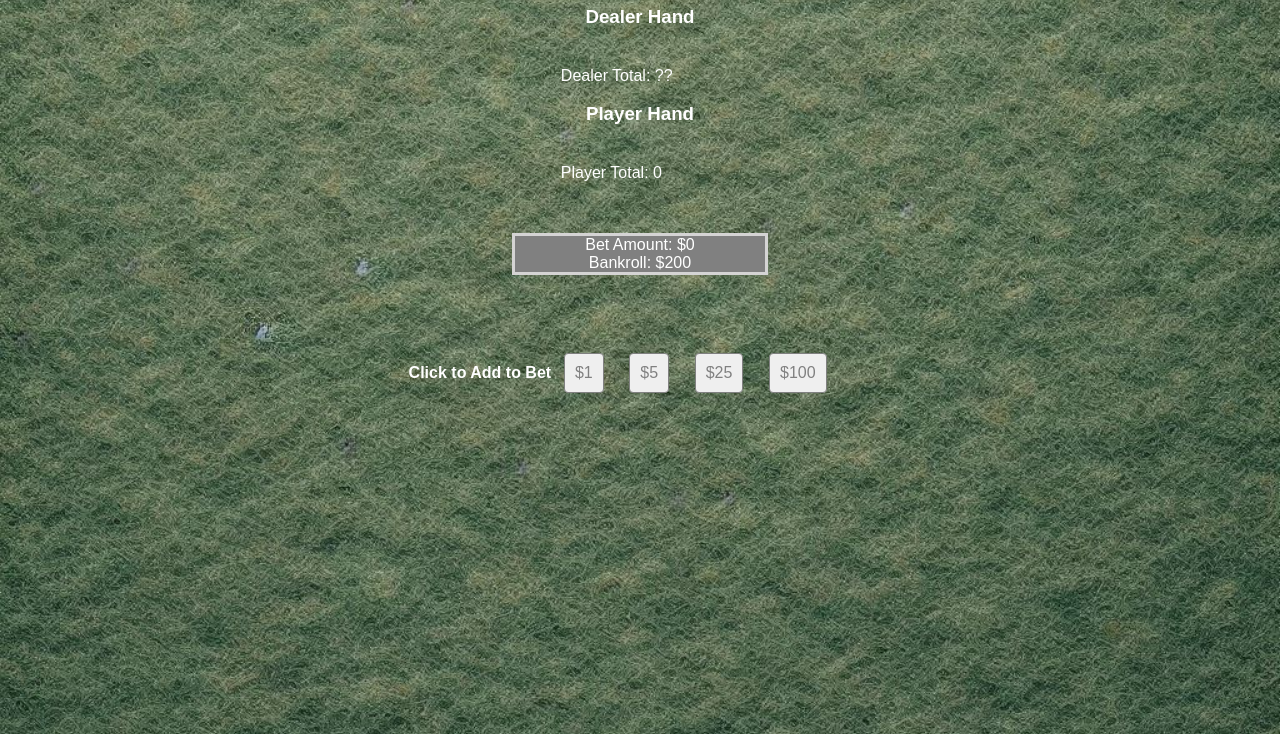
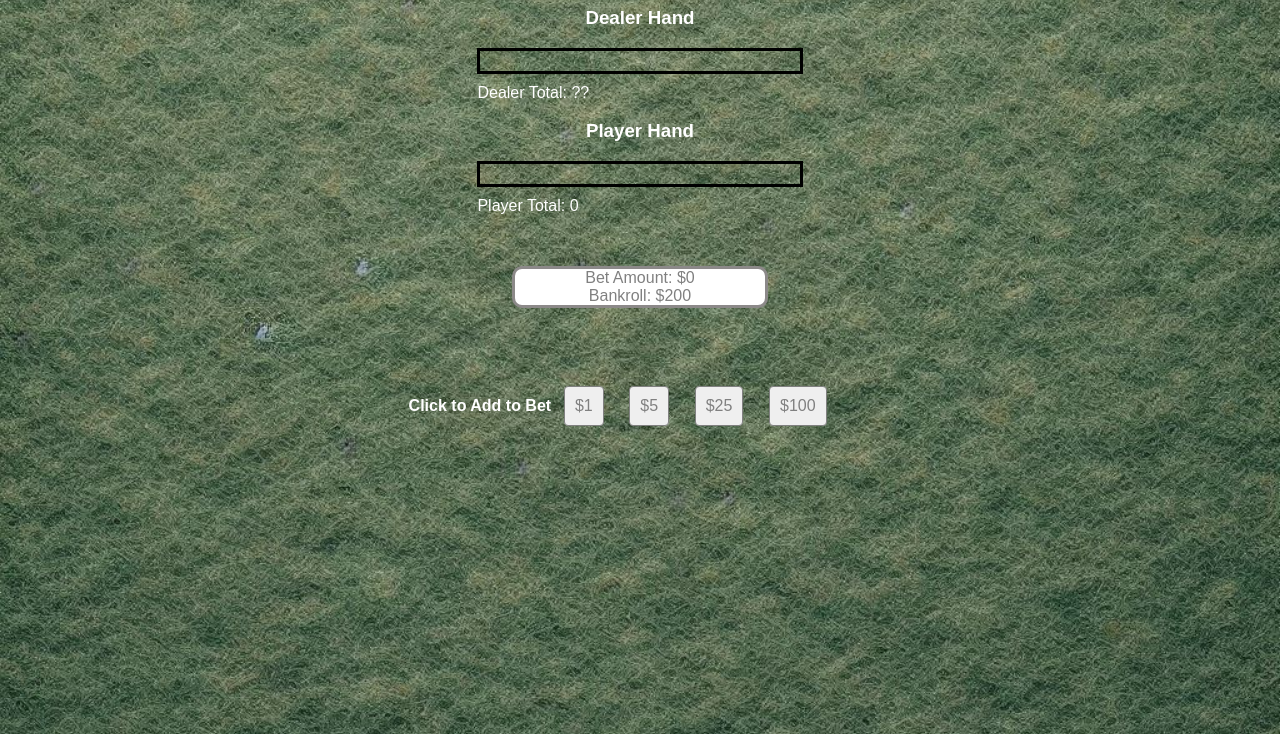
Before and after one commit to galichinsky/blackjack, a plain HTML site: page index.html in a window 1280 px wide. Shown: the part 82-816 px from the top of the page. Drawn offline with Linux system fonts and the light colour scheme.

Commit message:
Add emojis and border to cards

```diff
--- a/css/main.css
+++ b/css/main.css
@@ -13,7 +13,7 @@ body {
   flex-direction: column;
   justify-content: center;
   align-items: center;
-  color: white;
+  color: rgb(255, 255, 255);
 }
 
 .card-container {
@@ -22,6 +22,7 @@ body {
   justify-content: center;
   border: 4px none;
   padding: 10px;
+  border: solid black
 }
 
 button {
@@ -61,17 +62,19 @@ h3 {
 }
 
 
- .bank {
+.bank {
   display: flex;
   flex-direction: column;
   align-items: center;
   align-self: center;
   /* margin: 2em 30em; */
-  border: solid rgba(221, 220, 220, 0.91);
-  background-color: grey;
+  border: solid rgba(129, 126, 126, 0.91);
+  background-color: rgb(255, 255, 255);
   width: 50%;
   /* padding: 1.5em; */
   margin-top: 10%;
+  color: grey;
+  border-radius: 10px;
 }
 
 
@@ -100,3 +103,21 @@ h4 {
   border-color: black;
   ;
 }
+
+#dealer-hand-container {
+  border: 2px solid black; /* Added solid black border */
+  padding: 10px; /* Optional: add padding for spacing inside the border */
+  margin: 10px; /* Optional: add margin for spacing outside the border */
+}
+
+#dealer-has {
+  margin-top: 10px;
+}
+
+#player-has {
+  margin-top: 10px;
+}
+
+.card {
+  margin-top: 30px;
+}
--- a/js/main.js
+++ b/js/main.js
@@ -2,7 +2,7 @@
 const suits = ['s', 'c', 'd', 'h'];
 const ranks = ['02', '03', '04', '05', '06', '07', '08', '09', '10', 'J', 'Q', 'K', 'A'];
 const MSG_LOOKUP = {
-  null: 'Blackjack!',
+  null: '♠️♥️ Blackjack ♦️♣️',
   'T': 'Push 🤝',
   'P': 'Player Wins!',
   'D': 'Dealer Wins 🤕',
```
